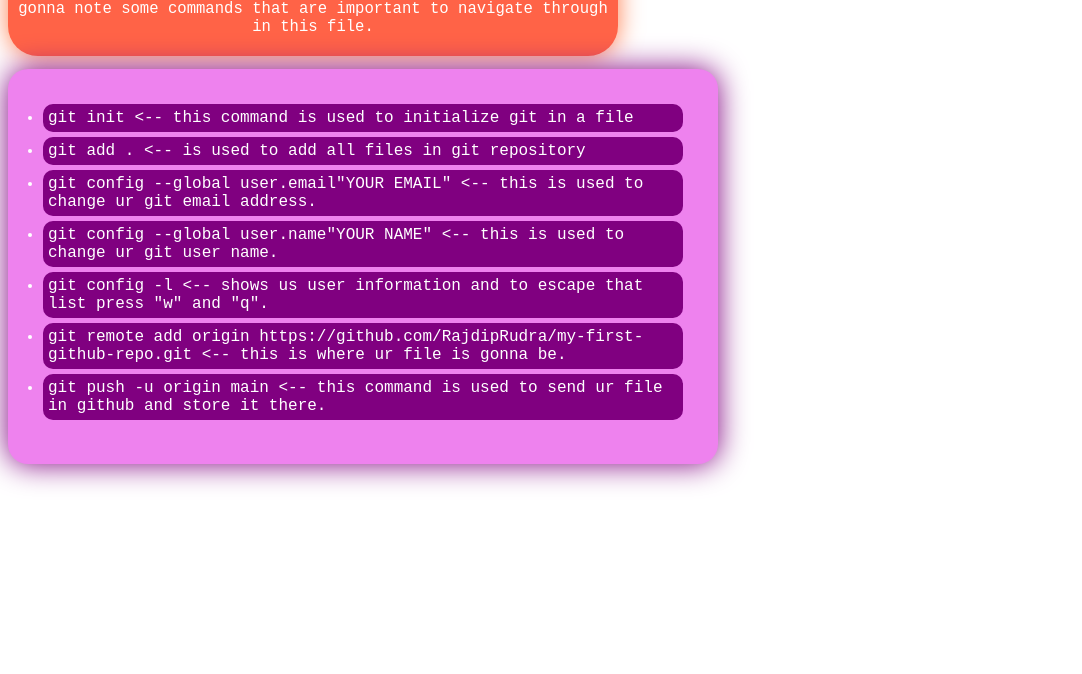
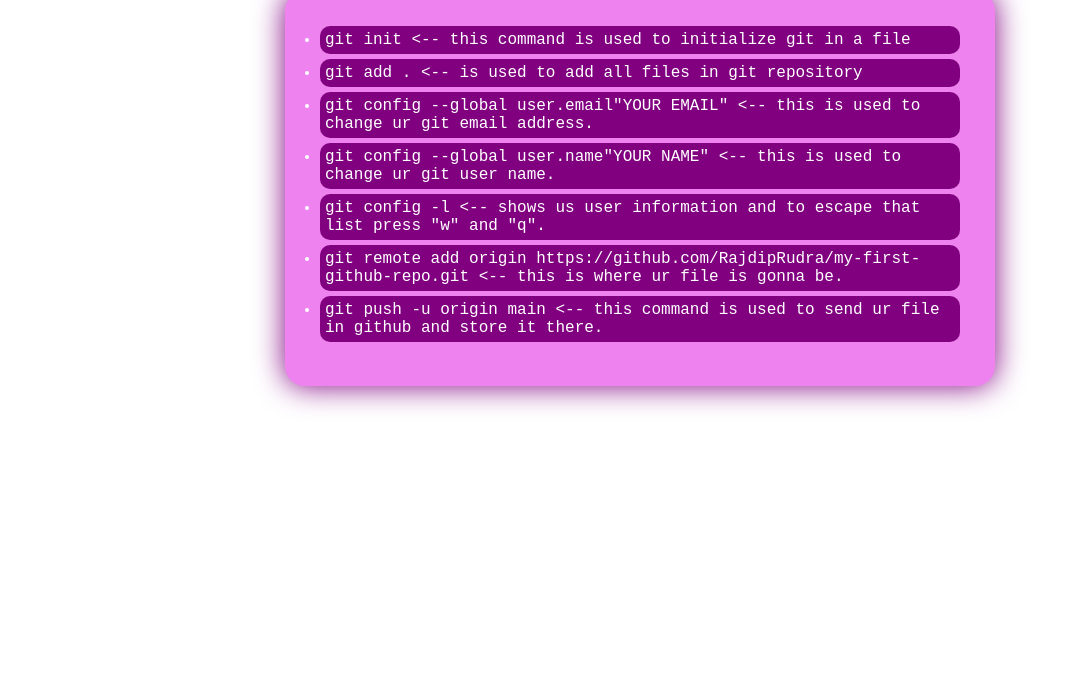
Before and after one commit to RajdipRudra/my-simple-website, a plain HTML site: page index.html in a window 1280 px wide. Shown: the part 126-800 px from the top of the page, without its empty margins (0-1082 px from the left). Drawn offline with Linux system fonts and the light colour scheme.

Commit message:
Update index.html

```diff
--- a/index.html
+++ b/index.html
@@ -7,7 +7,7 @@
     <style>
         *{
             color: white;
-            /* margin: 0px; */
+            margin: 0 auto;
             border: 0px;
             padding: 0px;
             font-family: monospace;
```
